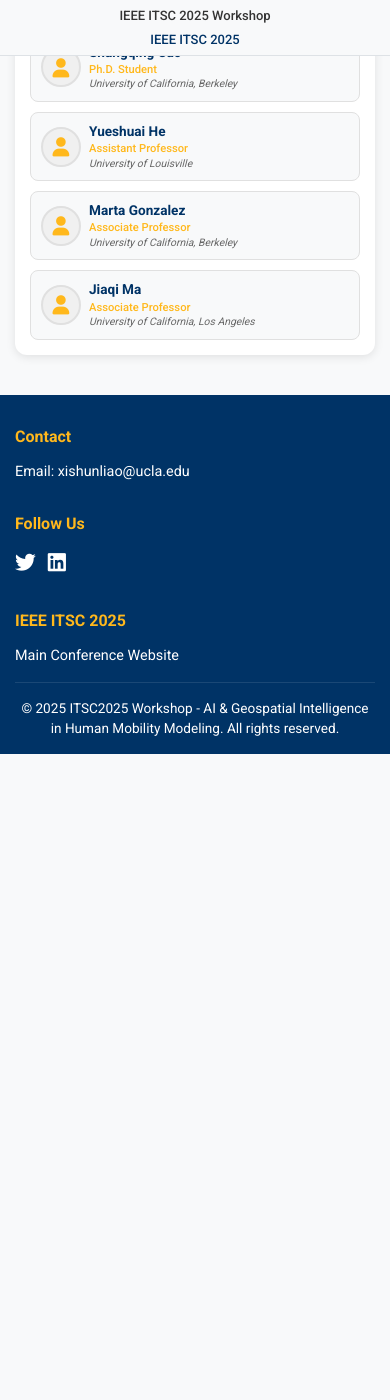
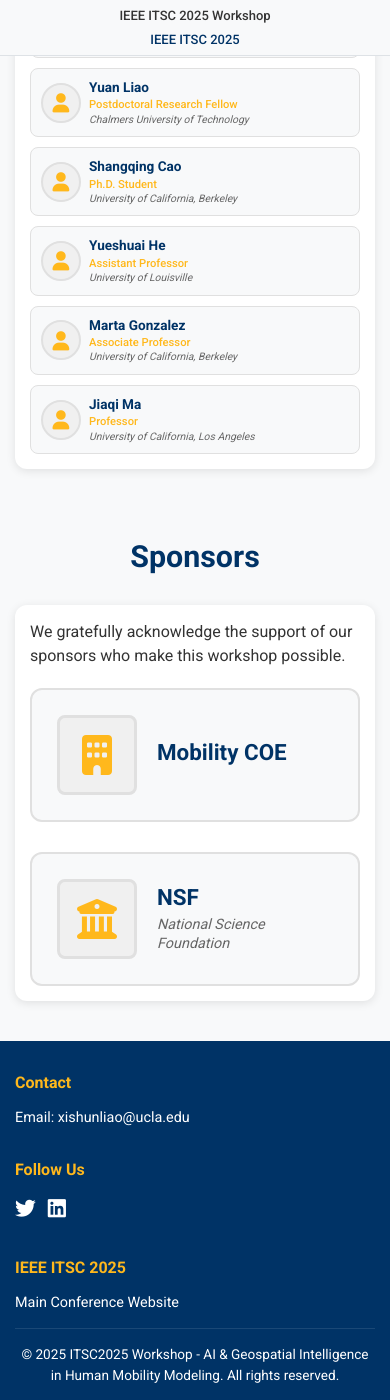
Before and after one commit to ITSC2025AIGIHMM/ITSC2025-AIGI-HMM, a Jekyll site: the page index.html, which Jekyll copies as it is, in a window 390 px wide and 1400 px high, scrolled down 5390 px. Built offline with Jekyll 4.4.1, drawn with Linux system fonts in a browser that asks for light colours; before the commit the page ends 6144 px from its top, so only the background shows below that; some of the changed text lies outside the part shown.

Commit message:
update info

```diff
--- a/index.html
+++ b/index.html
@@ -42,6 +42,10 @@
         <section class="hero">
             <div class="hero-title-container">
                 <h1 class="hero-title animate-on-scroll">Integrating Artificial Intelligence and Geospatial Intelligence: Innovative Methods and Applications in Human Mobility Modeling</h1>
+                <div class="hero-info animate-on-scroll">
+                    <p class="hero-datetime">Tuesday, 18 November 2025 (UTC+10)</p>
+                    <p class="hero-location">Star, Broadbeach, Gold Coast, Australia</p>
+                </div>
             </div>
         </section>
 
@@ -300,8 +304,42 @@
                             </div>
                             <div class="organizer-info">
                                 <h3 class="organizer-name">Jiaqi Ma</h3>
-                                <p class="organizer-title">Associate Professor</p>
+                                <p class="organizer-title">Professor</p>
                                 <p class="organizer-affiliation">University of California, Los Angeles</p>
+                            </div>
+                        </div>
+                    </div>
+                </div>
+            </div>
+        </section>
+
+        <section id="sponsors" class="sponsors-section">
+            <div class="container">
+                <h2>Sponsors</h2>
+                <div class="sponsors-content content-block">
+                    <p>We gratefully acknowledge the support of our sponsors who make this workshop possible.</p>
+
+                    <div class="sponsors-grid">
+                        <div class="sponsor-item animate-on-scroll">
+                            <div class="sponsor-logo">
+                                <div class="sponsor-logo-placeholder">
+                                    <i class="fas fa-building"></i>
+                                </div>
+                            </div>
+                            <div class="sponsor-info">
+                                <h3 class="sponsor-name">Mobility COE</h3>
+                            </div>
+                        </div>
+
+                        <div class="sponsor-item animate-on-scroll">
+                            <div class="sponsor-logo">
+                                <div class="sponsor-logo-placeholder">
+                                    <i class="fas fa-university"></i>
+                                </div>
+                            </div>
+                            <div class="sponsor-info">
+                                <h3 class="sponsor-name">NSF</h3>
+                                <p class="sponsor-description">National Science Foundation</p>
                             </div>
                         </div>
                     </div>
@@ -447,6 +485,7 @@
     width: 100%;
     height: 100%;
     display: flex;
+    flex-direction: column;
     align-items: center;
     justify-content: center;
     position: relative;
@@ -460,9 +499,30 @@
     color: #ffffff !important;
     text-shadow: 2px 2px 4px rgba(0,0,0,0.8);
     max-width: 950px;
-    margin: 0 auto;
+    margin: 0 auto 20px auto;
     z-index: 11;
     line-height: 1.2;
+}
+
+.hero-info {
+    text-align: center;
+    z-index: 11;
+}
+
+.hero-datetime {
+    font-size: 1.3rem;
+    font-weight: 600;
+    color: var(--accent-color) !important;
+    text-shadow: 1px 1px 3px rgba(0,0,0,0.7);
+    margin: 0 0 8px 0;
+}
+
+.hero-location {
+    font-size: 1.1rem;
+    font-weight: 500;
+    color: #ffffff !important;
+    text-shadow: 1px 1px 3px rgba(0,0,0,0.7);
+    margin: 0;
 }
 
 /* Main content */
@@ -870,12 +930,21 @@
 /* Responsive Design */
 @media (max-width: 768px) {
     .hero {
-        min-height: 220px;
+        min-height: 250px;
     }
 
     .hero-title {
         font-size: 1.6rem;
         padding: 15px;
+        margin-bottom: 15px;
+    }
+
+    .hero-datetime {
+        font-size: 1.1rem;
+    }
+
+    .hero-location {
+        font-size: 1rem;
     }
 
     .header-content {
@@ -901,11 +970,11 @@
         padding: 20px 15px;
     }
 
-    section {
+    .section {
         padding: 35px 0;
     }
 
-    section h2 {
+    .section h2 {
         font-size: 1.6rem;
         margin-bottom: 20px;
     }
@@ -962,11 +1031,44 @@
     .organizer-affiliation {
         font-size: 0.7rem;
     }
+
+    .sponsors-grid {
+        grid-template-columns: 1fr;
+        gap: 20px;
+    }
+
+    .sponsor-item {
+        padding: 20px;
+        gap: 15px;
+    }
+
+    .sponsor-logo-placeholder {
+        width: 70px;
+        height: 70px;
+        font-size: 2.2rem;
+    }
+
+    .sponsor-name {
+        font-size: 1.2rem;
+    }
 }
 
 @media (max-width: 480px) {
+    .hero {
+        min-height: 220px;
+    }
+
     .hero-title {
         font-size: 1.4rem;
+        margin-bottom: 12px;
+    }
+
+    .hero-datetime {
+        font-size: 1rem;
+    }
+
+    .hero-location {
+        font-size: 0.9rem;
     }
 
     .keynote-speakers {
@@ -1015,6 +1117,29 @@
         font-size: 0.65rem;
     }
 
+    .sponsors-grid {
+        gap: 15px;
+    }
+
+    .sponsor-item {
+        padding: 15px;
+        gap: 12px;
+    }
+
+    .sponsor-logo-placeholder {
+        width: 60px;
+        height: 60px;
+        font-size: 2rem;
+    }
+
+    .sponsor-name {
+        font-size: 1.1rem;
+    }
+
+    .sponsor-description {
+        font-size: 0.85rem;
+    }
+
     section {
         padding: 25px 0;
     }
@@ -1023,6 +1148,80 @@
         padding: 15px;
     }
 }
+
+/* Sponsors Section */
+.sponsors-grid {
+    display: grid;
+    grid-template-columns: repeat(auto-fit, minmax(300px, 1fr));
+    gap: 30px;
+    margin-top: 20px;
+    justify-items: center;
+}
+
+.sponsor-item {
+    display: flex;
+    align-items: center;
+    gap: 20px;
+    background: #f8f9fa;
+    border-radius: 12px;
+    padding: 25px;
+    transition: var(--transition);
+    border: 2px solid #e0e0e0;
+    width: 100%;
+    max-width: 400px;
+}
+
+.sponsor-item:hover {
+    border-color: var(--accent-color);
+    transform: translateY(-3px);
+    box-shadow: 0 5px 15px rgba(0,0,0,0.1);
+    background: white;
+}
+
+.sponsor-logo {
+    flex-shrink: 0;
+}
+
+.sponsor-logo-placeholder {
+    width: 80px;
+    height: 80px;
+    border-radius: 8px;
+    background: #f0f0f0;
+    display: flex;
+    align-items: center;
+    justify-content: center;
+    font-size: 2.5rem;
+    color: var(--accent-color);
+    border: 3px solid #e0e0e0;
+    transition: var(--transition);
+}
+
+.sponsor-item:hover .sponsor-logo-placeholder {
+    border-color: var(--accent-color);
+    background: #ffffff;
+    color: var(--primary-color);
+}
+
+.sponsor-info {
+    flex: 1;
+    text-align: left;
+}
+
+.sponsor-name {
+    color: var(--primary-color);
+    font-size: 1.4rem;
+    font-weight: 600;
+    margin-bottom: 5px;
+    line-height: 1.2;
+}
+
+.sponsor-description {
+    color: #666;
+    font-style: italic;
+    font-size: 0.9rem;
+    line-height: 1.3;
+    margin: 0;
+}
 </style>
 </body>
 </html>
```
